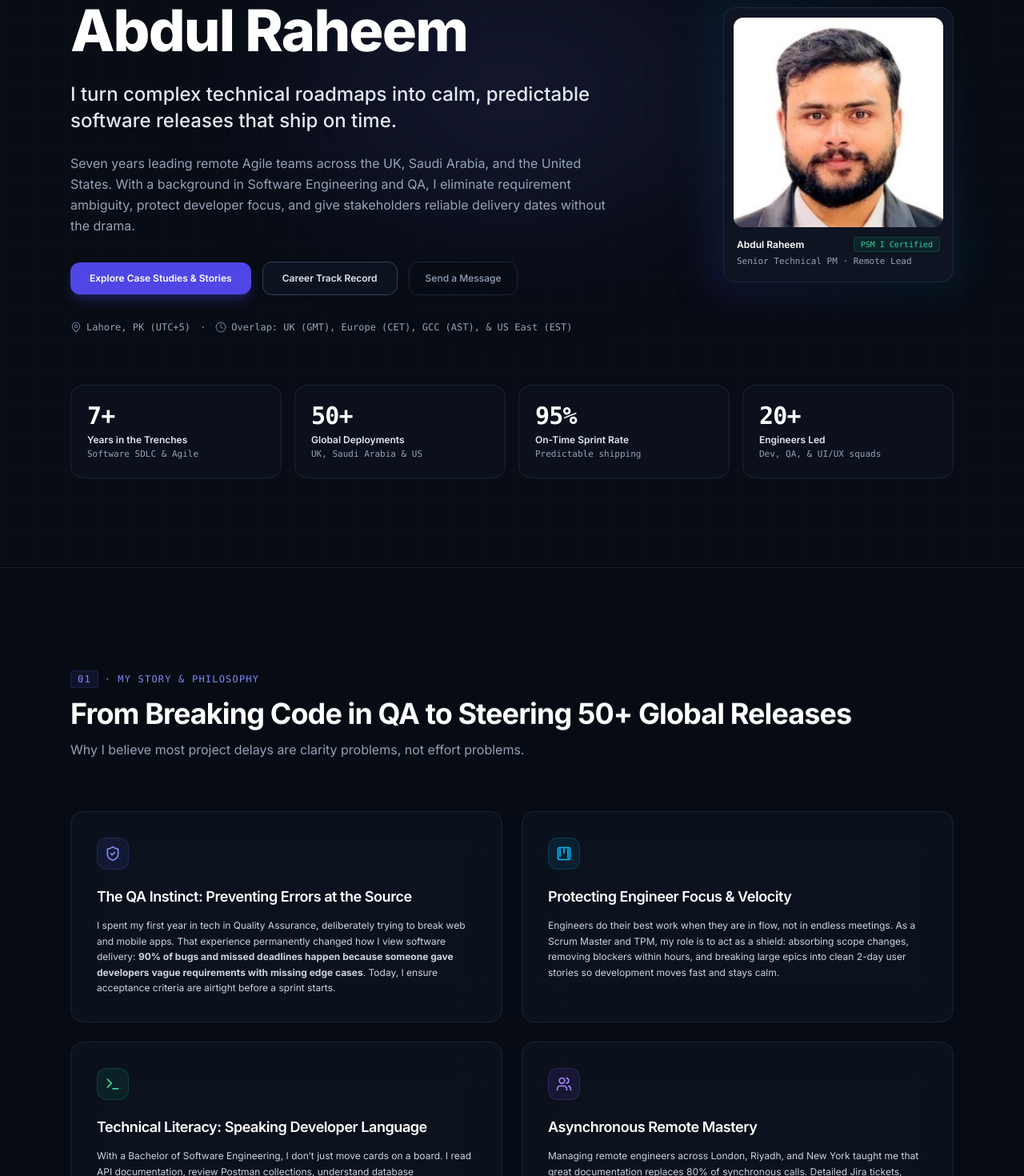
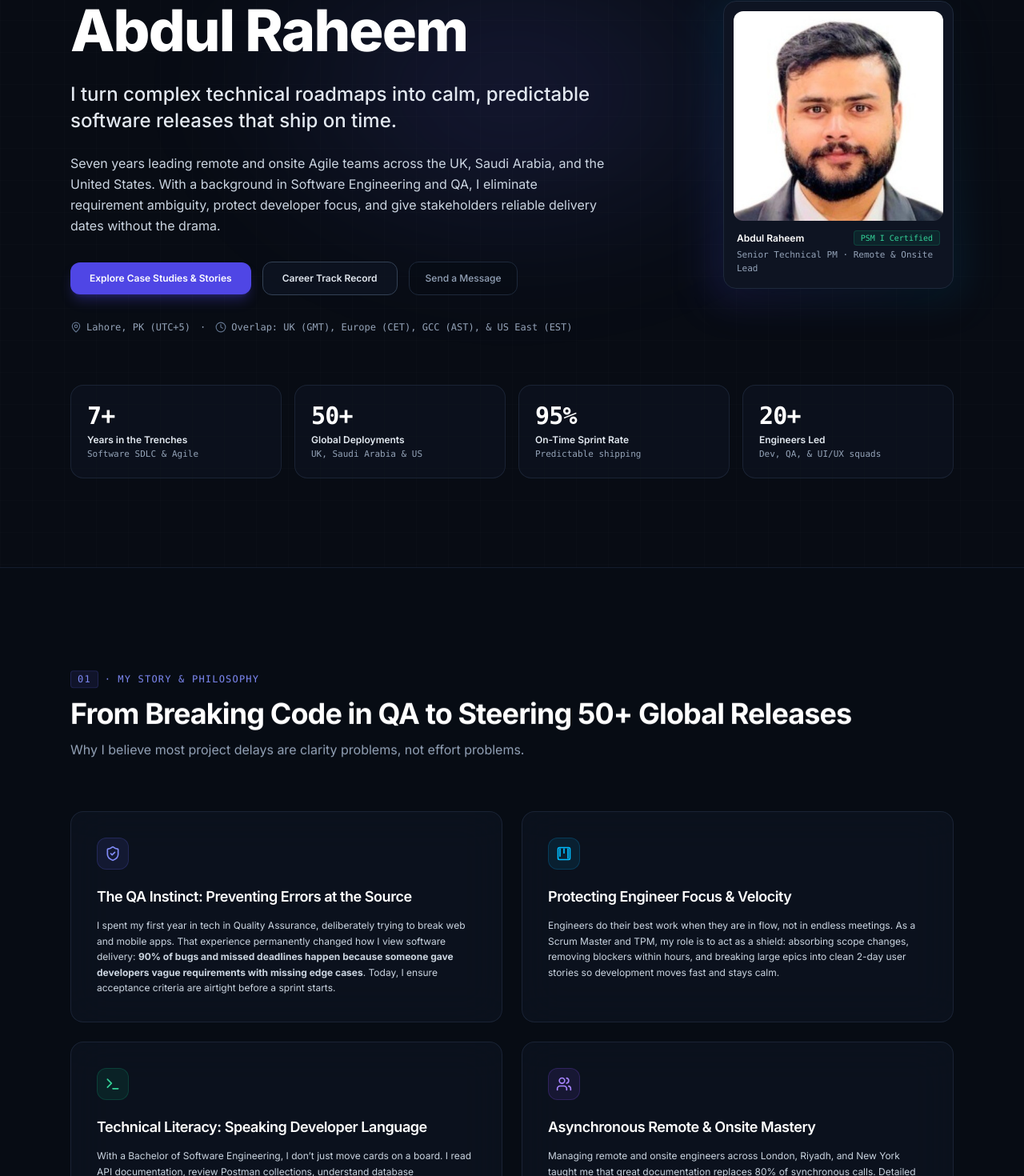
Before and after one commit to uncrownedprince786-collab/Abdul-Raheem-Portfolio-Website, a Next.js app: page / in a window 1280 px wide. Shown: the part 215-1685 px from the top of the page at 80% size. Built offline with nearby package versions, Linux system fonts and the light colour scheme.

Commit message:
chore(content): update hero to remote and onsite Agile delivery, polish ATS keywords and SEO copy

```diff
--- a/app/layout.tsx
+++ b/app/layout.tsx
@@ -18,7 +18,7 @@ export const metadata: Metadata = {
   metadataBase: new URL(SITE_URL),
   title: "Abdul Raheem | Technical Project & Product Manager | Scrum Master",
   description:
-    "Technical Project Manager (TPM) & Certified Scrum Master with 7+ years directing remote Agile engineering teams across the UK, Saudi Arabia, and USA. Specialized in SaaS delivery, API architecture, and predictable sprint cadences.",
+    "Technical Project Manager (TPM) & Certified Scrum Master with 7+ years directing remote and onsite Agile engineering teams across the UK, Saudi Arabia, and USA. Specialized in SaaS delivery, API architecture, and predictable sprint cadences.",
   keywords: [
     "Technical Project Manager",
     "Technical Product Manager",
@@ -31,6 +31,7 @@ export const metadata: Metadata = {
     "Jira Scrum Master",
     "Abdul Raheem",
     "Abdul Raheem Project Manager",
+    "Remote and Onsite Agile Delivery",
   ],
   authors: [{ name: "Abdul Raheem" }],
   alternates: { canonical: "/" },
@@ -40,13 +41,13 @@ export const metadata: Metadata = {
     siteName: "Abdul Raheem | Technical Project & Product Manager",
     title: "Abdul Raheem | Technical Project & Product Manager | Scrum Master",
     description:
-      "7+ years leading remote Agile teams shipping SaaS, web, and mobile products across the UK, Saudi Arabia, and the USA. Predictable sprint cadences, deep technical fluency, and zero drama.",
+      "Seven years leading remote and onsite Agile teams across the UK, Saudi Arabia, and the United States. With a background in Software Engineering and QA, I eliminate requirement ambiguity, protect developer focus, and give stakeholders reliable delivery dates without the drama.",
   },
   twitter: {
     card: "summary_large_image",
     title: "Abdul Raheem | Technical Project & Product Manager | Scrum Master",
     description:
-      "7+ years leading remote Agile teams shipping SaaS, web, and mobile products across the UK, Saudi Arabia, and the USA.",
+      "Seven years leading remote and onsite Agile teams across the UK, Saudi Arabia, and the United States. Clear plans, calm execution, software that ships.",
   },
 };
 
@@ -60,7 +61,7 @@ const structuredData = {
       url: SITE_URL,
       jobTitle: "Technical Project Manager & Scrum Master",
       description:
-        "Technical Project Manager (TPM) with 7+ years directing distributed engineering teams across the UK, Saudi Arabia, and USA through remote Agile delivery and software architecture leadership.",
+        "Technical Project Manager (TPM) with 7+ years directing distributed engineering teams across the UK, Saudi Arabia, and USA through remote and onsite Agile delivery and software architecture leadership.",
       email: "mailto:pro.engrraheem@gmail.com",
       telephone: "+92 331 6693499",
       address: { "@type": "PostalAddress", addressLocality: "Lahore", addressCountry: "PK" },
@@ -77,7 +78,7 @@ const structuredData = {
         "REST APIs & System Architecture",
         "Jira & Confluence",
         "Quality Assurance & Test Automation",
-        "Remote Team Leadership",
+        "Remote & Onsite Team Leadership",
       ],
       alumniOf: { "@type": "CollegeOrUniversity", name: "Superior University, Lahore" },
       hasCredential: [
@@ -118,7 +119,7 @@ const structuredData = {
         },
         {
           "@type": "Question",
-          name: "How does Abdul Raheem manage distributed remote teams across UK, US, and Middle East time zones?",
+          name: "How does Abdul Raheem manage distributed remote and onsite teams across UK, US, and Middle East time zones?",
           acceptedAnswer: {
             "@type": "Answer",
             text: "Through asynchronous clarity, structured Definitions of Ready (DoR), and proactive blocker removal, turning time zone differences into a continuous delivery advantage.",
--- a/app/page.tsx
+++ b/app/page.tsx
@@ -6,7 +6,6 @@ import ProjectGallery from "@/components/ProjectGallery";
 import CertificateGallery from "@/components/CertificateModal";
 import ContactDeck from "@/components/ContactDeck";
 import SprintLifecycle from "@/components/SprintLifecycle";
-import { SystemDiagram } from "@/components/SystemDiagrams";
 import {
   IconBriefcase,
   IconLayers,
@@ -46,11 +45,11 @@ const CAREER_EXPERIENCE: ExperienceRole[] = [
   {
     title: "Technical Project Manager / Scrum Master",
     company: "DG Cars",
-    location: "United Kingdom (Remote)",
+    location: "United Kingdom (Remote & Hybrid)",
     duration: "Aug 2025 – Present",
     span: "Current",
     storyQuote:
-      "Leading Agile delivery for a high-velocity UK mobility platform where dispatch latency is measured in seconds and milestones have to end with visible code in staging.",
+      "Leading Agile delivery for a high-velocity UK mobility platform where dispatch latency is measured in seconds and milestones must end with visible code in staging.",
     bullets: [
       "Drive sprint planning, daily blocker triage, and release milestones for distributed engineering and QA teams across the UK and Asia.",
       "Translate complex UK transport regulations and dispatch business rules into crisp, testable Jira user stories with zero ambiguity for developers.",
@@ -211,11 +210,11 @@ const SKILLS_BENTO = [
 
 const FAQS = [
   {
-    q: "What makes Abdul Raheem different from traditional Project Managers?",
+    q: "What distinguishes Abdul Raheem as a Technical Project & Product Manager?",
     a: "I started in Software Engineering and QA, not theoretical management. I understand REST APIs, database schemas, and edge cases. This means I write user stories developers actually enjoy building, challenge unrealistic estimates constructively, and ensure zero regression debt reaches production.",
   },
   {
-    q: "How do you manage distributed remote teams across UK, US, and Middle East time zones?",
+    q: "How do you manage distributed remote and onsite teams across UK, US, and Middle East time zones?",
     a: "Through asynchronous clarity. I establish written 'Definitions of Ready', clear acceptance criteria, and structured daily updates so engineers never sit blocked waiting for a meeting. Time zones become an advantage when handoffs are crystal clear.",
   },
   {
@@ -290,10 +289,8 @@ export default function Home() {
                 I turn complex technical roadmaps into calm, predictable software releases that ship on time.
               </p>
 
-              <p className="max-w-2xl text-sm leading-relaxed text-slate-400 sm:text-base">
-                Seven years leading remote Agile teams across the UK, Saudi Arabia, and the United States.
-                With a background in Software Engineering and QA, I eliminate requirement ambiguity, protect developer focus,
-                and give stakeholders reliable delivery dates without the drama.
+              <p className="max-w-2xl text-sm leading-relaxed text-slate-300 sm:text-base font-normal">
+                Seven years leading remote and onsite Agile teams across the UK, Saudi Arabia, and the United States. With a background in Software Engineering and QA, I eliminate requirement ambiguity, protect developer focus, and give stakeholders reliable delivery dates without the drama.
               </p>
 
               <div className="flex flex-wrap items-center gap-3.5 pt-2">
@@ -366,7 +363,7 @@ export default function Home() {
                         PSM I Certified
                       </span>
                     </div>
-                    <p className="mt-1 text-[11px] text-slate-400 font-mono">Senior Technical PM · Remote Lead</p>
+                    <p className="mt-1 text-[11px] text-slate-400 font-mono">Senior Technical PM · Remote & Onsite Lead</p>
                   </div>
                 </div>
               </div>
@@ -450,7 +447,7 @@ export default function Home() {
                 Technical Literacy: Speaking Developer Language
               </h3>
               <p className="mt-3 text-xs leading-relaxed text-slate-300">
-                With a Bachelor of Software Engineering, I don’t just move cards on a board. I read API documentation, review Postman collections, understand database relationships, and inspect Git pull requests. When a developer says an integration is complex, we talk architecture, not excuses.
+                With a Bachelor of Software Engineering, I don&rsquo;t just move cards on a board. I read API documentation, review Postman collections, understand database relationships, and inspect Git pull requests. When a developer says an integration is complex, we talk architecture, not excuses.
               </p>
             </div>
 
@@ -463,10 +460,10 @@ export default function Home() {
                 <IconUsers className="h-5 w-5" />
               </div>
               <h3 className="text-lg font-semibold tracking-tight text-white">
-                Asynchronous Remote Mastery
+                Asynchronous Remote & Onsite Mastery
               </h3>
               <p className="mt-3 text-xs leading-relaxed text-slate-300">
-                Managing remote engineers across London, Riyadh, and New York taught me that great documentation replaces 80% of synchronous calls. Detailed Jira tickets, video walkthroughs, and clear staging environments keep teams productive around the clock.
+                Managing remote and onsite engineers across London, Riyadh, and New York taught me that great documentation replaces 80% of synchronous calls. Detailed Jira tickets, video walkthroughs, and clear staging environments keep teams productive around the clock.
               </p>
             </div>
           </div>
```
